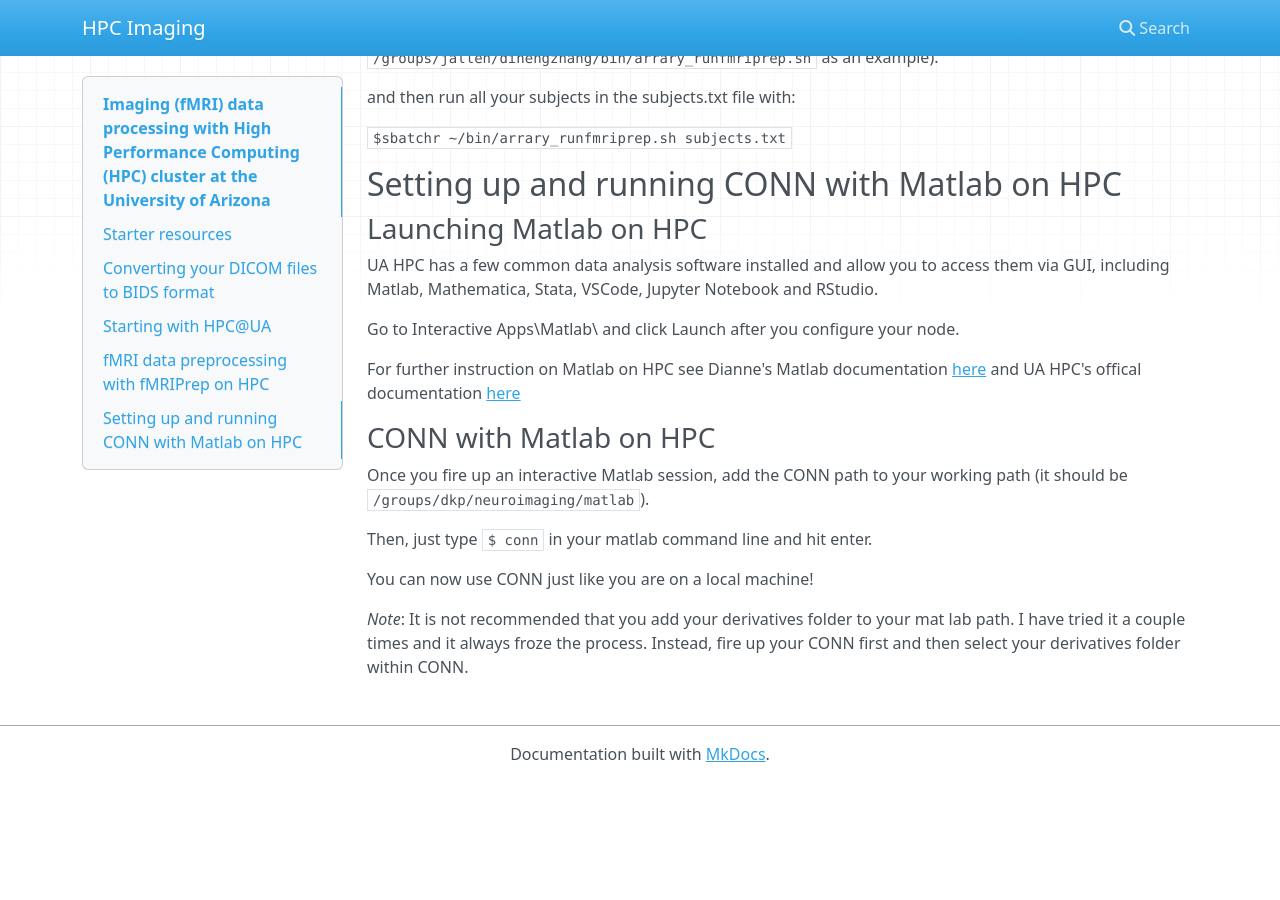
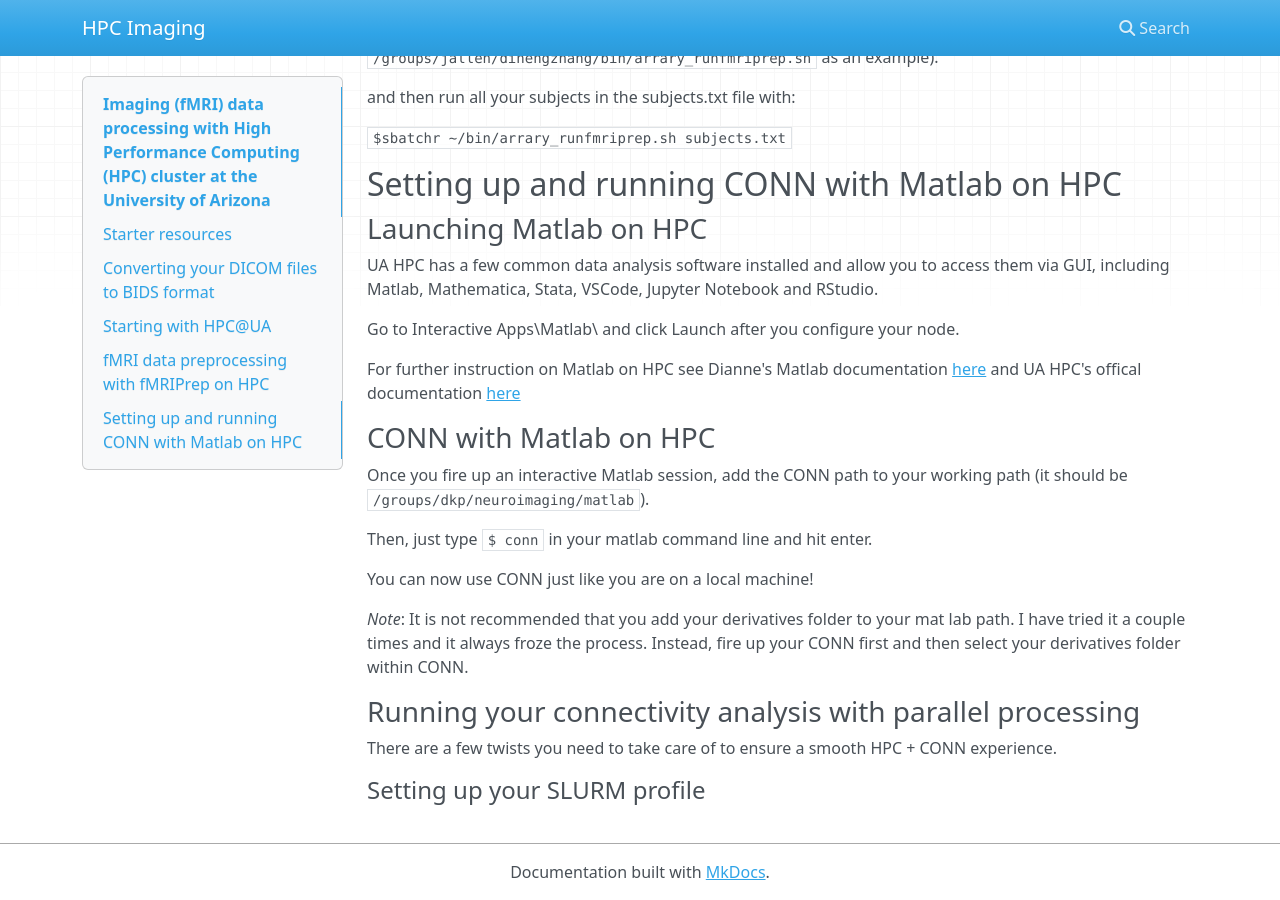
Before and after one commit to Diheng/HPC_imaging, an MkDocs documentation site: the page built from docs/index.md, in a window 1280 px wide and 900 px high, scrolled down 5500 px. Built offline with MkDocs 1.6.1, drawn with Linux system fonts in a browser that asks for light colours; nearby versions of some CDN libraries; before the commit the page ends 6282 px from its top, so only the background shows below that.

Commit message:
Added a new section about HPC and CONN

```diff
--- a/docs/index.md
+++ b/docs/index.md
@@ -208,3 +208,9 @@ Then, just type `$ conn` in your matlab command line and hit enter.
 You can now use CONN just like you are on a local machine!
 
 *Note*: It is not recommended that you add your derivatives folder to your mat lab path. I have tried it a couple times and it always froze the process. Instead, fire up your CONN first and then select your derivatives folder within CONN.
+
+### Running your connectivity analysis with parallel processing
+
+There are a few twists you need to take care of to ensure a smooth HPC + CONN experience.
+
+#### Setting up your SLURM profile
```
